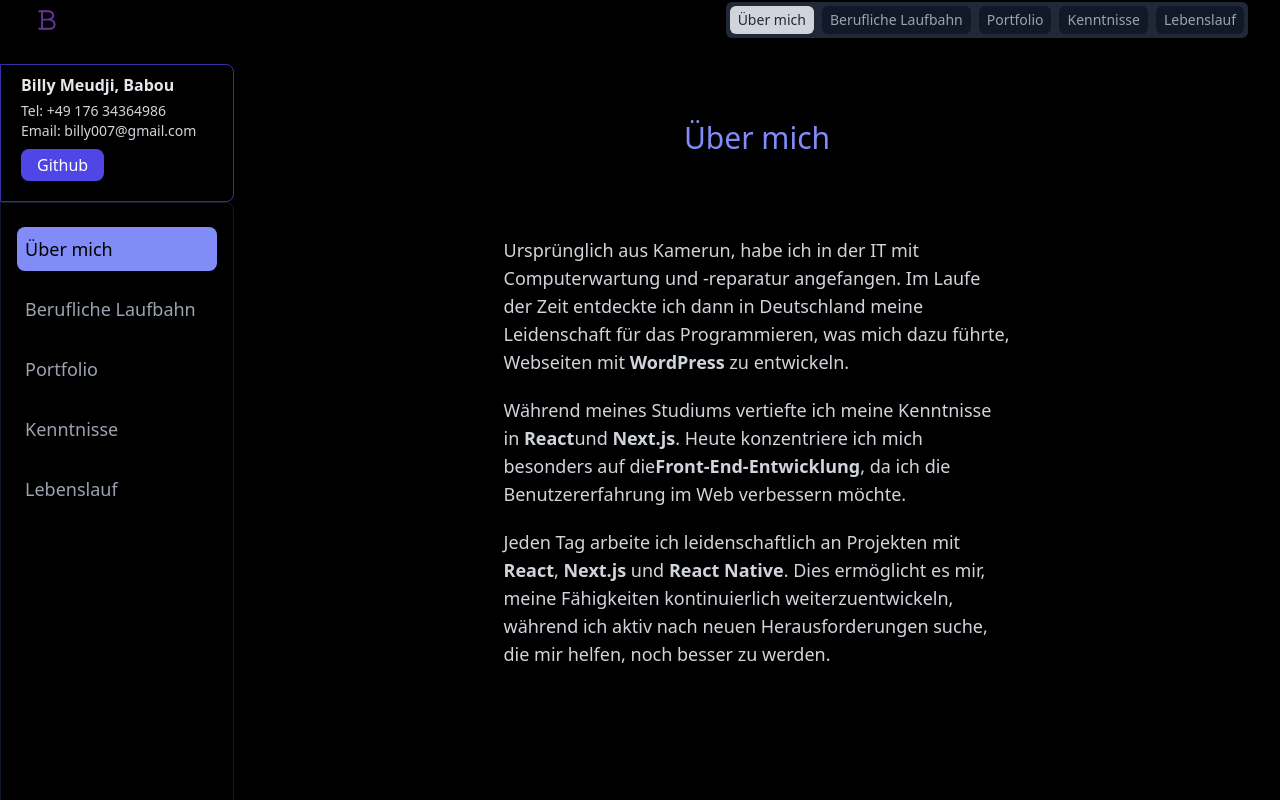
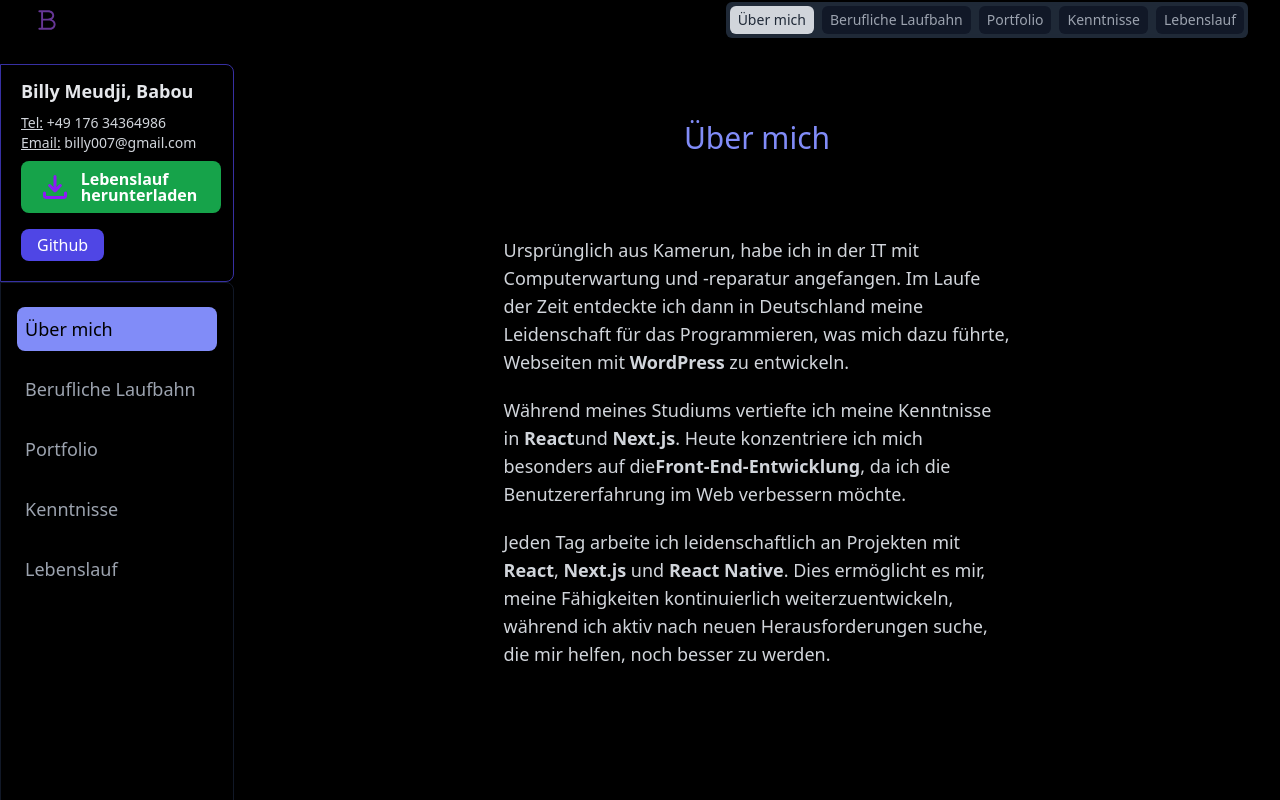
Before and after one commit to billy-java/billy-cv, a Next.js app: page / in a window 1280 px wide. Shown: the top 800 px of the page. Built offline with nearby package versions, Linux system fonts and the light colour scheme.

Commit message:
last commit - Finish

```diff
--- a/app/components/Sidebar.tsx
+++ b/app/components/Sidebar.tsx
@@ -5,6 +5,9 @@ import React, { useEffect } from 'react';
 import { sidebars } from '../assets/sidebars';
 import { RootState } from '../assets/redux/redux';
 import { updateSection__Hilfe } from '../assets/redux/section_Slice';
+import Link from 'next/link';
+import download from '@/app/assets/icons/download.svg';
+import Image from 'next/image';
 
 interface I_Props_Sidebar {
   setSection: (wert: string) => void;
@@ -38,17 +41,45 @@ const Sidebar = ({ setSection }: I_Props_Sidebar) => {
 
   return (
     <aside className="h-screen w-72">
-      <div className="border rounded-r-lg border-indigo-800 p-3 pl-5 leading-4 flex flex-col">
-        <h4 className="font-semibold text-gray-200">Billy Meudji, Babou</h4>
-        <span className="text-sm mt-2 text-gray-300">Tel: +49 176 34364986</span>
-        <span className="text-sm text-gray-300">Email: billy007@gmail.com</span>
+      <div className="border rounded-r-lg  border-indigo-800 p-3 pl-5 leading-4 flex flex-col">
+        <h4 className="font-semibold text-lg text-gray-200">
+          Billy Meudji, Babou
+        </h4>
+        <p className="text-sm mt-2 text-gray-300 ">
+          <span className="underline">Tel:</span>
+          <a
+            href="tel:+4917634364986"
+            className="hover:underline hover:text-indigo-600">
+            {' +49 176 34364986'}
+          </a>
+        </p>
+        <p className="text-sm text-gray-300">
+          <span className="underline">Email:</span>
+          <a
+            href="mailto:billy007@gmail.com"
+            className="hover:underline hover:text-indigo-600">
+            {' billy007@gmail.com'}
+          </a>
+        </p>
         <a
+          href="/doc/Billy_Meudji_Babou_CV_DE_2024.pdf"
+          download="Billy_Meudji_Babou_CV_DE_2024.pdf"
+          className="font-semibold bg-green-600 w-fit rounded-lg hover:bg-green-400 hover:text-black px-4 py-2 my-2 text-white flex items-center space-x-2">
+          <Image
+            src={download}
+            height={60}
+            width={60}
+            alt="Billy_Meudji_Babou_CV_DE_2024.pdf"
+          />
+          <p>Lebenslauf herunterladen</p>
+        </a>
+        <Link
           className="bg-indigo-600 w-fit rounded-lg hover:bg-indigo-400 hover:text-black px-4 py-2 my-2 text-white"
           href="https://github.com/billy-java?tab=repositories"
           target="_blank"
           rel="noopener noreferrer">
           Github
-        </a>
+        </Link>
       </div>
       <nav className="h-full flex flex-col border rounded-r-lg shadow-sm border-gray-900 border-t-gray-900">
         <div className="p-4 pb-2 flex flex-col">
```
Also changed, not shown: 1 other file (tests, documents, lock files or other folders).
